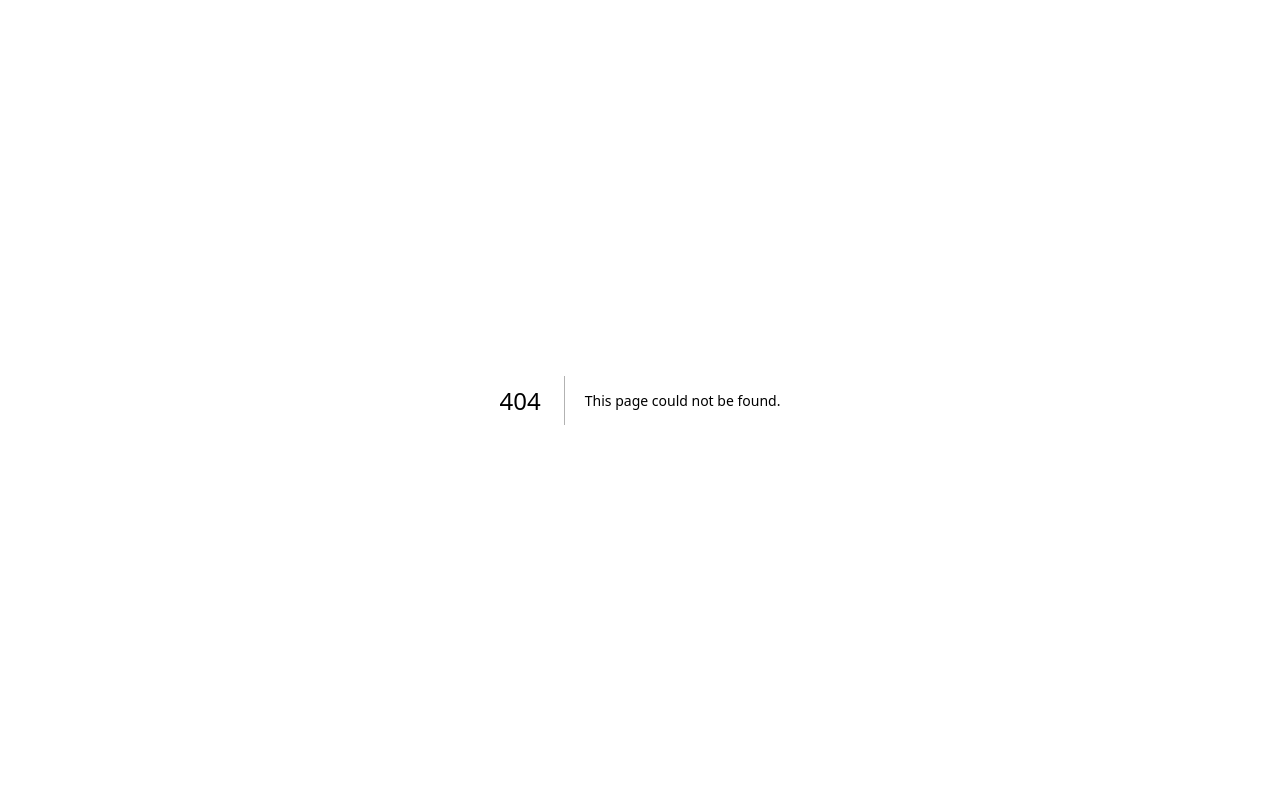
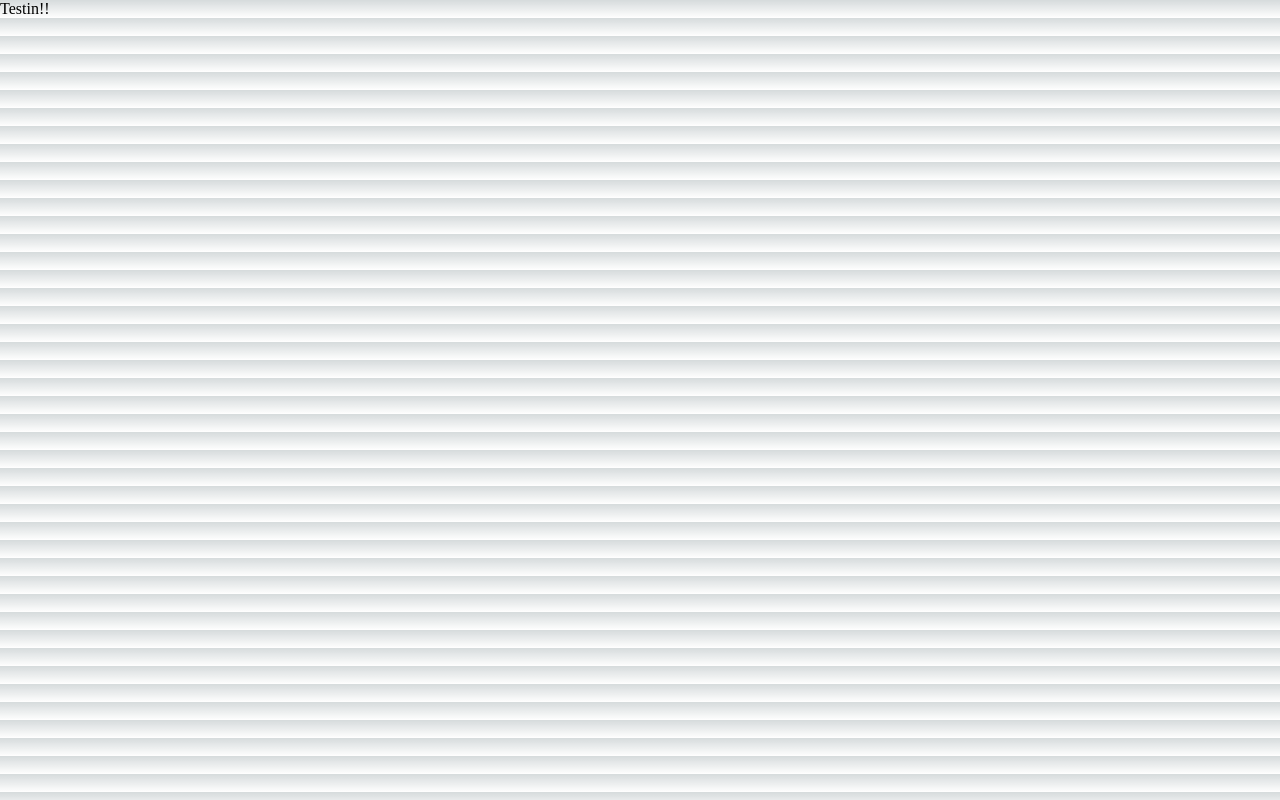
Before and after one commit to bubloo7/VersusSweeper, a Next.js app in the folder versussweeper/: page /testing in a window 1280 px wide. Before the commit this address had no page. Built offline with nearby package versions, Linux system fonts and the light colour scheme.

Commit message:
added testing page

```diff
--- /dev/null
+++ b/versussweeper/pages/testing.js
@@ -0,0 +1,14 @@
+import Head from 'next/head'
+import Image from 'next/image'
+import { Inter } from 'next/font/google'
+import styles from '@/styles/Home.module.css'
+
+const inter = Inter({ subsets: ['latin'] })
+
+export default function Home() {
+  return (
+    <>
+      <div>Testin!!</div>
+    </>
+  )
+}
```
